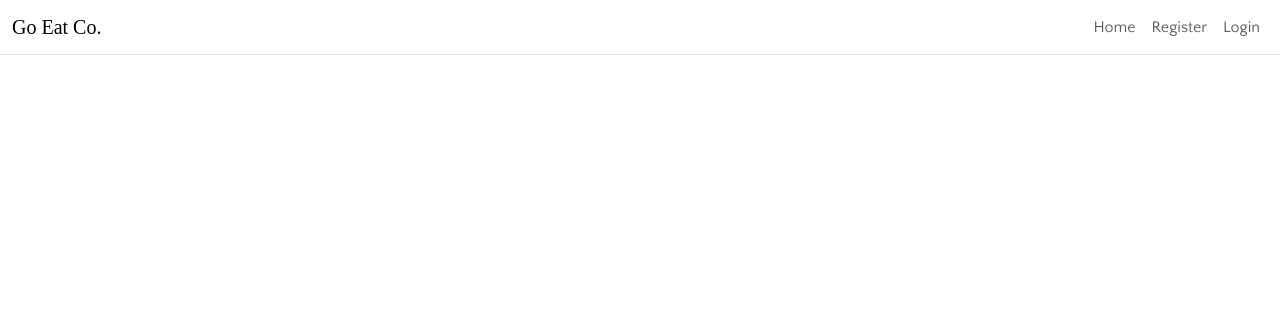
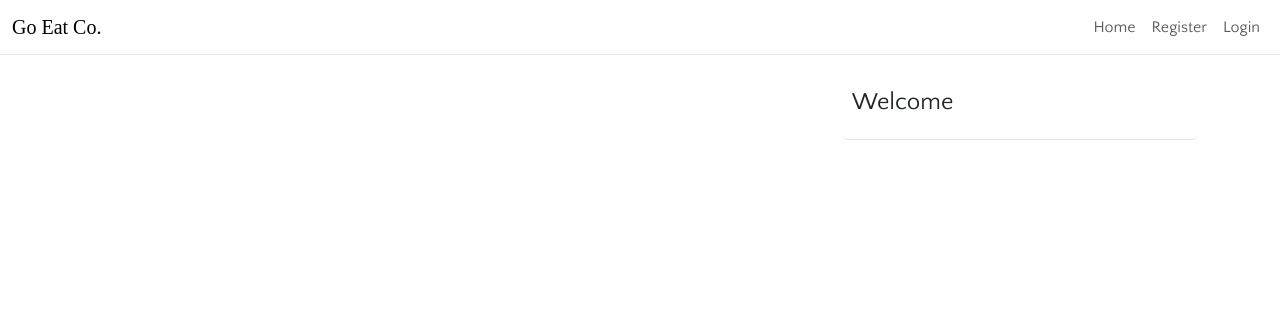
Before and after one commit to lucywoodman/goeatco, a Django app: page / in a window 1280 px wide. Shown: the top 315 px of the page. Run offline with Django 4.2, Linux system fonts and the light colour scheme; data that the repository does not hold is empty; some libraries are stand-ins or nearby versions; some web fonts are replaced.

Commit message:
feat[recipe]: add sidebar for welcome/about section to homepage

```diff
--- a/templates/recipe/recipe_list.html
+++ b/templates/recipe/recipe_list.html
@@ -32,6 +32,14 @@
         <!-- End card -->
     </div>
     {% endfor %}
+    <div class="col-md-4 ms-auto">
+        <aside class="sidebar">
+            <div class="card mb-4">
+                <h4 class="card-title">Welcome</h4>
+                <p class="card-text"></p>
+            </div>
+        </aside>
+    </div>
 </div>
 
 {%endblock%}
```
